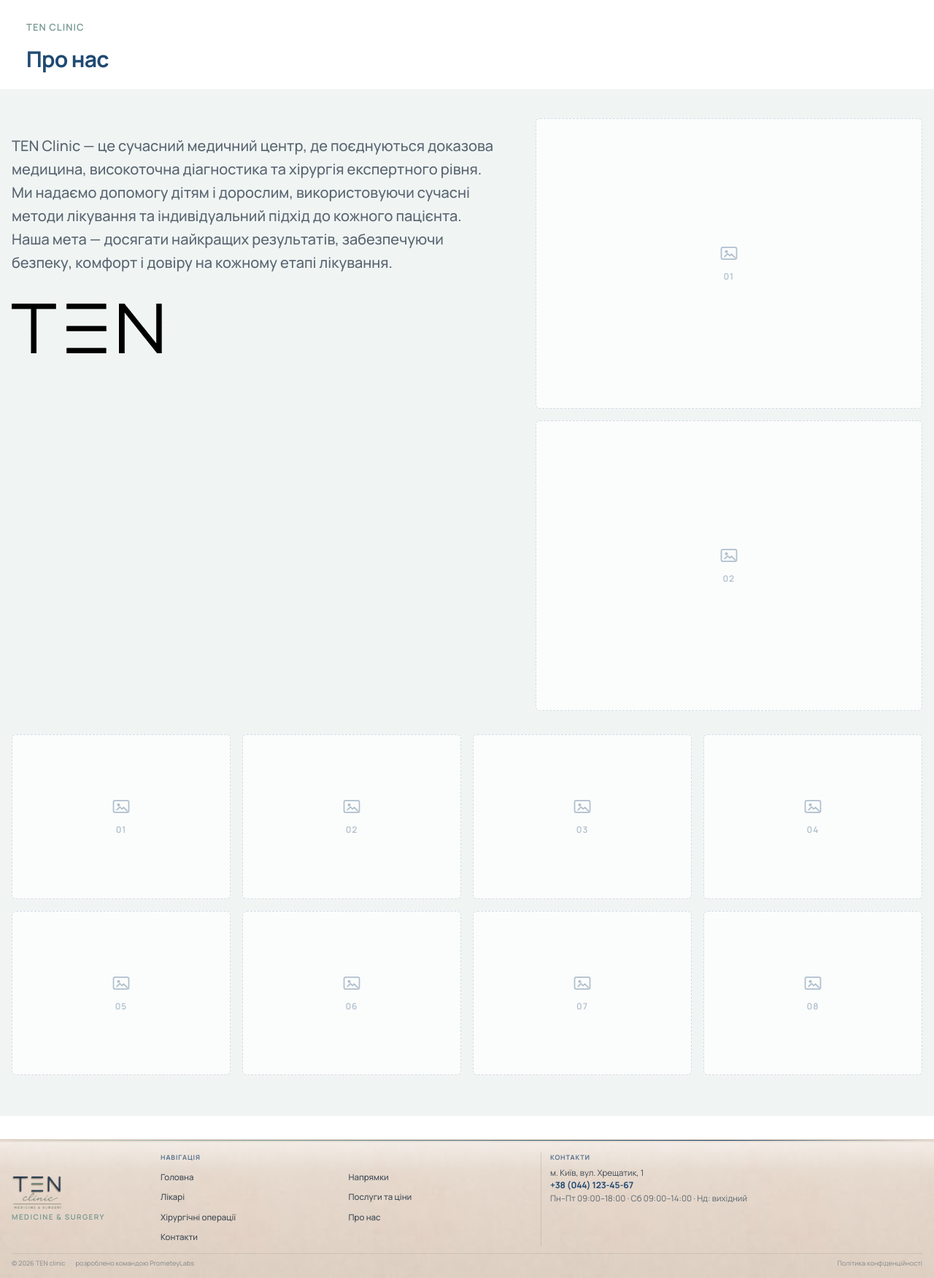
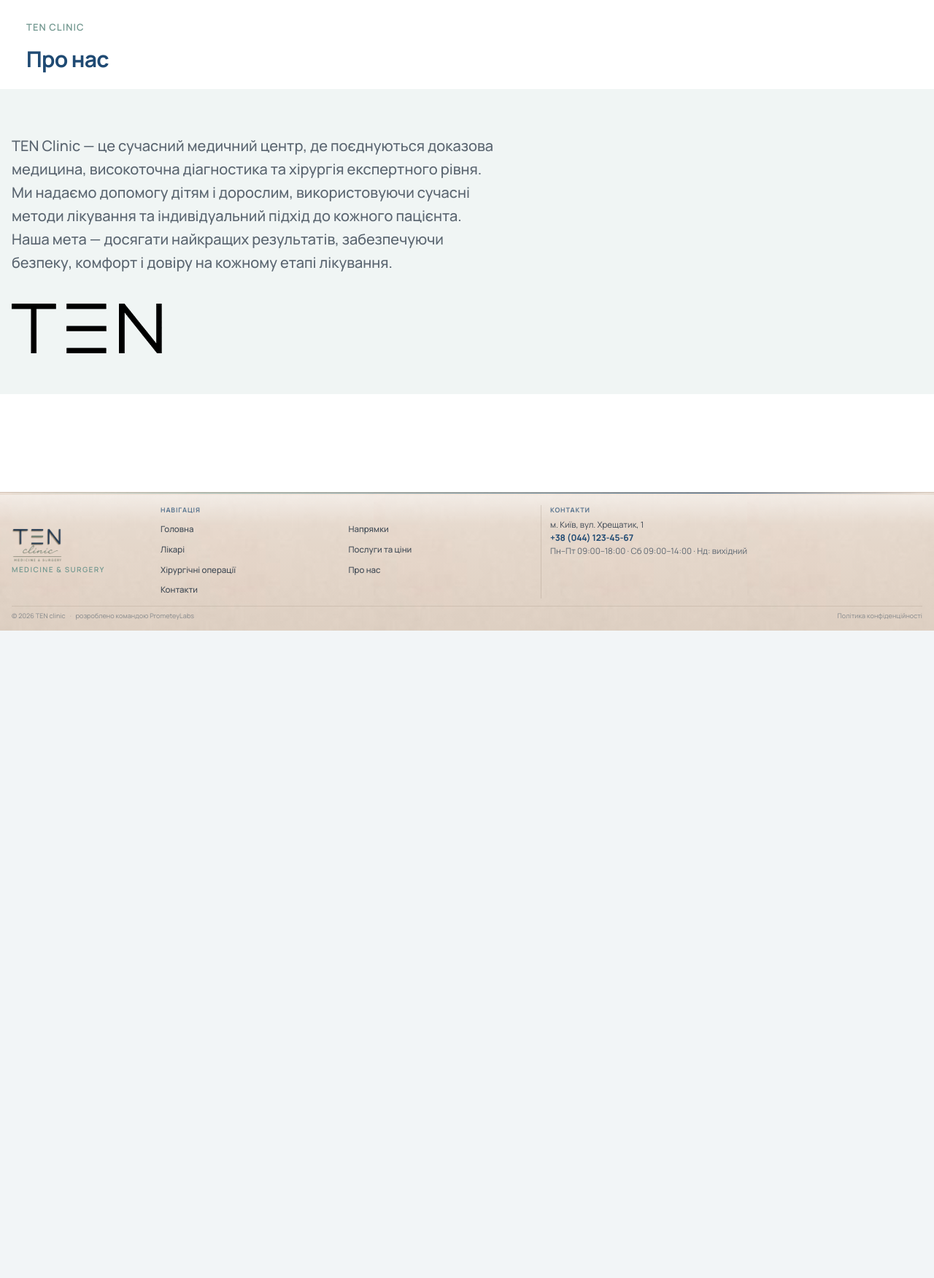
Before and after one commit to prometeylabsryna/tenclinic, a Django app: page /about/ in a window 1280 px wide. Shown: the part 126-1877 px from the top of the page at 73% size. After the commit the page ends 990 px from the top, so only its background shows below. Run offline with Django 5.2, Linux system fonts and the light colour scheme; data comes from the database, SQL or seed files in the repository.

Commit message:
Обʼєднати CMS «Про нас» у сторінку /about/ і прибрати дубль з головної.
Приховувати порожні фото в галереї, оновити верстку секції та міграція 0017.

Co-authored-by: Cursor <cursoragent@cursor.com>

```diff
--- a/clinic/templatetags/site_content.py
+++ b/clinic/templatetags/site_content.py
@@ -170,7 +170,7 @@ def block_image(
     return mark_safe(f'<img {" ".join(attrs)}>')
 
 
-def _about_us_gallery_items(site_blocks, page='home'):
+def _about_us_gallery_items(site_blocks, page='home', hide_empty=False):
     items = []
     for index in range(1, ABOUT_GALLERY_SIZE + 1):
         key = f'about_us_photo_{index}'
@@ -180,25 +180,42 @@ def _about_us_gallery_items(site_blocks, page='home'):
         else:
             label = f'{index - 2:02d}'
         items.append({'index': index, 'url': url, 'label': label})
+    if hide_empty:
+        return [item for item in items if item['url']]
     return items
 
 
-def _about_us_content_page(context):
-    return context.get('content_page', 'home')
+def _about_us_page(context, page=''):
+    return page or context.get('content_page', 'home')
+
+
+@register.simple_tag(takes_context=True)
+def about_us_has_gallery_photos(context, position='side', page=''):
+    page = _about_us_page(context, page)
+    items = _about_us_gallery_items(context.get('site_blocks'), page=page)
+    if position == 'side':
+        items = items[:2]
+    else:
+        items = items[2:]
+    return any(item['url'] for item in items)
 
 
 @register.inclusion_tag('partials/about_us_gallery_items.html', takes_context=True)
-def about_us_gallery_side(context, page=''):
-    page = page or context.get('content_page', 'home')
-    items = _about_us_gallery_items(context.get('site_blocks'), page=page)
-    return {'items': items[:2]}
+def about_us_gallery_side(context, page='', hide_empty=True):
+    page = _about_us_page(context, page)
+    items = _about_us_gallery_items(context.get('site_blocks'), page=page)[:2]
+    if hide_empty:
+        items = [item for item in items if item['url']]
+    return {'items': items}
 
 
 @register.inclusion_tag('partials/about_us_gallery_items.html', takes_context=True)
-def about_us_gallery_bottom(context, page=''):
-    page = page or context.get('content_page', 'home')
-    items = _about_us_gallery_items(context.get('site_blocks'), page=page)
-    return {'items': items[2:]}
+def about_us_gallery_bottom(context, page='', hide_empty=True):
+    page = _about_us_page(context, page)
+    items = _about_us_gallery_items(context.get('site_blocks'), page=page)[2:]
+    if hide_empty:
+        items = [item for item in items if item['url']]
+    return {'items': items}
 
 
 @register.simple_tag(takes_context=True)
--- a/static/css/about-us-page.css
+++ b/static/css/about-us-page.css
@@ -15,7 +15,7 @@
 }
 
 .about-us-page__body .about-us-section__layout {
-  gap: clamp(1.25rem, 3vw, 2rem);
+  gap: clamp(1.5rem, 3.5vw, 2.5rem);
 }
 
 @media (max-width: 767px) {
@@ -23,19 +23,13 @@
     grid-template-columns: 1fr;
   }
 
-  .about-us-page__body .about-us-section__gallery--side {
-    min-height: 0;
-  }
-
-  .about-us-page__body .about-us-section__gallery--side .about-us-section__photo-image,
-  .about-us-page__body .about-us-section__gallery--side .about-us-section__photo-placeholder {
-    aspect-ratio: 4 / 3;
-    height: auto;
+  .about-us-page__body .about-us-section__gallery--side .about-us-section__photo-frame {
+    aspect-ratio: 16 / 10;
   }
 }
 
-@supports (-webkit-touch-callout: none) {
-  .about-us-page__body .about-us-section__gallery--side {
-    height: auto;
+@media (min-width: 768px) and (max-width: 1023px) {
+  .about-us-page__body .about-us-section__top--with-media {
+    grid-template-columns: minmax(0, 1fr) minmax(220px, 18rem);
   }
 }
--- a/static/css/about-us-section.css
+++ b/static/css/about-us-section.css
@@ -9,7 +9,7 @@
 
 .about-us-section__layout {
   display: grid;
-  gap: clamp(1.25rem, 3vw, 2rem);
+  gap: clamp(1.5rem, 3.5vw, 2.5rem);
 }
 
 .about-us-section__top {
@@ -49,13 +49,12 @@
   margin: 0;
   padding: 0;
   display: grid;
-  gap: 0.625rem;
+  gap: 0.75rem;
   -webkit-tap-highlight-color: transparent;
 }
 
 .about-us-section__gallery--side {
   grid-template-columns: 1fr;
-  grid-template-rows: repeat(2, minmax(0, 1fr));
 }
 
 .about-us-section__gallery--bottom {
@@ -64,73 +63,78 @@
 
 .about-us-section__photo {
   margin: 0;
-  border-radius: 0.375rem;
-  overflow: hidden;
-  background: rgba(31, 74, 115, 0.06);
-  transform: translateZ(0);
   min-height: 0;
 }
 
-.about-us-section__photo--empty {
-  border: 1px dashed rgba(31, 74, 115, 0.18);
+.about-us-section__photo-frame {
+  position: relative;
+  width: 100%;
+  overflow: hidden;
+  border-radius: var(--radius-md);
   background: rgba(255, 255, 255, 0.72);
-}
-
-.about-us-section__photo-placeholder {
-  display: flex;
-  flex-direction: column;
-  align-items: center;
-  justify-content: center;
-  gap: 0.5rem;
-  width: 100%;
-  padding: 0.75rem;
-  color: rgba(31, 74, 115, 0.34);
-}
-
-.about-us-section__photo-icon {
-  width: clamp(1.35rem, 4vw, 1.75rem);
-  height: clamp(1.35rem, 4vw, 1.75rem);
-}
-
-.about-us-section__photo-label {
-  font-size: 0.75rem;
-  font-weight: 600;
-  letter-spacing: 0.08em;
-}
-
-.about-us-section__photo-image,
-.about-us-section__photo-placeholder {
-  aspect-ratio: 4 / 3;
-  width: 100%;
+  box-shadow: 0 8px 28px rgba(31, 74, 115, 0.08);
+  transform: translateZ(0);
 }
 
 .about-us-section__photo-image {
   display: block;
-  height: auto;
+  width: 100%;
+  height: 100%;
   object-fit: cover;
   object-position: center;
 }
 
+.about-us-section__gallery--side .about-us-section__photo-frame {
+  aspect-ratio: 4 / 3;
+}
+
+.about-us-section__gallery--bottom .about-us-section__photo-frame {
+  aspect-ratio: 4 / 3;
+}
+
 @media (min-width: 640px) {
   .about-us-section__gallery--bottom {
-    gap: 0.75rem;
+    gap: 0.875rem;
     grid-template-columns: repeat(4, minmax(0, 1fr));
   }
 }
 
 @media (min-width: 768px) {
   .about-us-section__top--with-media {
-    grid-template-columns: minmax(0, 1.05fr) minmax(280px, 0.82fr);
-    align-items: start;
-    gap: clamp(1.5rem, 3vw, 2.5rem);
+    grid-template-columns: minmax(0, 1.1fr) minmax(240px, 21rem);
+    align-items: stretch;
+    gap: clamp(1.75rem, 3.5vw, 3rem);
   }
 
   .about-us-section__gallery--side {
+    align-self: stretch;
+    height: 100%;
+    min-height: 100%;
     gap: 0.875rem;
+    grid-template-rows: repeat(2, minmax(0, 1fr));
+  }
+
+  .about-us-section__gallery--side:has(.about-us-section__photo:only-child) {
+    grid-template-rows: 1fr;
+  }
+
+  .about-us-section__gallery--side .about-us-section__photo {
+    display: flex;
+    min-height: 0;
+  }
+
+  .about-us-section__gallery--side .about-us-section__photo-frame {
+    flex: 1;
+    aspect-ratio: auto;
+    min-height: 9.5rem;
   }
 }
 
 @media (min-width: 1024px) {
+  .about-us-section__top--with-media {
+    grid-template-columns: minmax(0, 1.12fr) minmax(280px, 24rem);
+  }
+
   .about-us-section__gallery--side,
   .about-us-section__gallery--bottom {
     gap: 1rem;
@@ -138,7 +142,18 @@
 }
 
 @supports (-webkit-touch-callout: none) {
+  .about-us-section__gallery--side .about-us-section__photo-frame,
   .about-us-section__photo-image {
     min-height: 0;
   }
+
+  .about-us-section__gallery--side {
+    height: auto;
+  }
+
+  @media (min-width: 768px) {
+    .about-us-section__gallery--side {
+      height: 100%;
+    }
+  }
 }
--- a/templates/base.html
+++ b/templates/base.html
@@ -7,7 +7,7 @@
   <title>{% block title %}{{ site_settings.site_name|default:'TEN clinic' }}{% if site_settings.tagline %} — {{ site_settings.tagline }}{% else %} — Medicine & Surgery{% endif %}{% endblock %}</title>
   <meta name="description" content="{% block meta_description %}{{ site_settings.meta_description|default:'TEN clinic — новий стандарт медичної допомоги. Medicine & Surgery.' }}{% endblock %}">
   <link rel="icon" href="{% static 'images/favicon.svg' %}" type="image/svg+xml">
-  {% with cssv='20260708o' %}
+  {% with cssv='20260708r' %}
   <link rel="stylesheet" href="{% static 'css/variables.css' %}?v={{ cssv }}">
   <link rel="stylesheet" href="{% static 'css/base.css' %}?v={{ cssv }}">
   <link rel="stylesheet" href="{% static 'css/layout.css' %}?v={{ cssv }}">
@@ -24,7 +24,6 @@
   <link rel="stylesheet" href="{% static 'css/footer.css' %}?v={{ cssv }}">
   <link rel="stylesheet" href="{% static 'css/logo-surface.css' %}?v={{ cssv }}">
   <link rel="stylesheet" href="{% static 'css/about-section.css' %}?v={{ cssv }}">
-  <link rel="stylesheet" href="{% static 'css/about-us-section.css' %}?v={{ cssv }}">
   <link rel="stylesheet" href="{% static 'css/directions-section.css' %}?v={{ cssv }}">
   <link rel="stylesheet" href="{% static 'css/doctors-section.css' %}?v={{ cssv }}">
   <link rel="stylesheet" href="{% static 'css/cta-section.css' %}?v={{ cssv }}">
--- a/templates/pages/about_us.html
+++ b/templates/pages/about_us.html
@@ -6,8 +6,8 @@
 {% block page_class %}page--inner{% endblock %}
 
 {% block extra_css %}
-<link rel="stylesheet" href="{% static 'css/about-us-section.css' %}?v=20260708q">
-<link rel="stylesheet" href="{% static 'css/about-us-page.css' %}?v=20260708p">
+<link rel="stylesheet" href="{% static 'css/about-us-section.css' %}?v=20260708r">
+<link rel="stylesheet" href="{% static 'css/about-us-page.css' %}?v=20260708r">
 {% endblock %}
 
 {% block content %}
--- a/templates/pages/home.html
+++ b/templates/pages/home.html
@@ -168,11 +168,6 @@
 </section>
 {% endif %}
 
-{% section_visible 'home' 'about_us_section_visible' as show_about_us %}
-{% if show_about_us %}
-{% include 'partials/about_us_section.html' with section_id='about-us' section_modifier='section-shell' content_page='home' show_heading=True use_reveal=True %}
-{% endif %}
-
 {% section_visible 'home' 'doctors_section_visible' as show_doctors %}
 {% if show_doctors and doctors %}
 <section id="doctors" class="doctors-section section-shell">
--- a/templates/partials/about_us_gallery_items.html
+++ b/templates/partials/about_us_gallery_items.html
@@ -1,6 +1,6 @@
 {% for item in items %}
-<li class="about-us-section__photo{% if not item.url %} about-us-section__photo--empty{% endif %}">
-  {% if item.url %}
+<li class="about-us-section__photo">
+  <div class="about-us-section__photo-frame">
     <img
       class="about-us-section__photo-image"
       src="{{ item.url }}"
@@ -10,15 +10,6 @@
       loading="lazy"
       decoding="async"
     >
-  {% else %}
-  <div class="about-us-section__photo-placeholder" aria-hidden="true">
-    <svg class="about-us-section__photo-icon" viewBox="0 0 24 24" fill="none" aria-hidden="true">
-      <rect x="3" y="5" width="18" height="14" rx="2" stroke="currentColor" stroke-width="1.5"/>
-      <circle cx="9" cy="10" r="1.75" fill="currentColor"/>
-      <path d="M7 16l3.5-3.5 2.5 2.5L15 13l4 4" stroke="currentColor" stroke-width="1.5" stroke-linecap="round" stroke-linejoin="round"/>
-    </svg>
-    <span class="about-us-section__photo-label">{{ item.label }}</span>
   </div>
-  {% endif %}
 </li>
 {% endfor %}
--- a/templates/partials/about_us_section.html
+++ b/templates/partials/about_us_section.html
@@ -1,7 +1,8 @@
 {% load site_content %}
 <section{% if section_id %} id="{{ section_id }}"{% endif %} class="about-us-section{% if section_modifier %} {{ section_modifier }}{% endif %}">
   <div class="container about-us-section__layout">
-    <div class="about-us-section__top about-us-section__top--with-media">
+    {% about_us_has_gallery_photos 'side' content_page|default:'home' as has_side_photos %}
+    <div class="about-us-section__top{% if has_side_photos %} about-us-section__top--with-media{% endif %}">
       <div class="about-us-section__intro{% if use_reveal %} reveal{% endif %}">
         {% if show_heading %}
         <p class="section-eyebrow section-eyebrow--plain">{% block_plain content_page|default:'home' 'about_us_eyebrow' 'TEN Clinic' %}</p>
@@ -20,12 +21,17 @@
           >
         </div>
       </div>
+      {% if has_side_photos %}
       <ul class="about-us-section__gallery about-us-section__gallery--side" role="list" aria-label="Фото клініки — праворуч">
         {% about_us_gallery_side page=content_page|default:'home' %}
       </ul>
+      {% endif %}
     </div>
+    {% about_us_has_gallery_photos 'bottom' content_page|default:'home' as has_bottom_photos %}
+    {% if has_bottom_photos %}
     <ul class="about-us-section__gallery about-us-section__gallery--bottom{% if use_reveal %} reveal{% endif %}" role="list" aria-label="Фото клініки — знизу">
       {% about_us_gallery_bottom page=content_page|default:'home' %}
     </ul>
+    {% endif %}
   </div>
 </section>
```
Also changed, not shown: clinic/block_defaults.py (+1 -33 lines), clinic/image_specs.py (+1 -6 lines), clinic/site_content_registry.py (+1 -30 lines), clinic/migrations/0017_delete_homeaboutussettings.py (added). Lines whose indentation alone changed are shown as unchanged.
